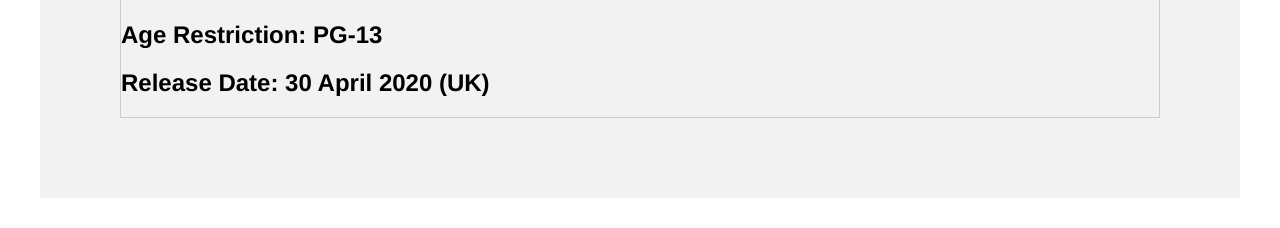
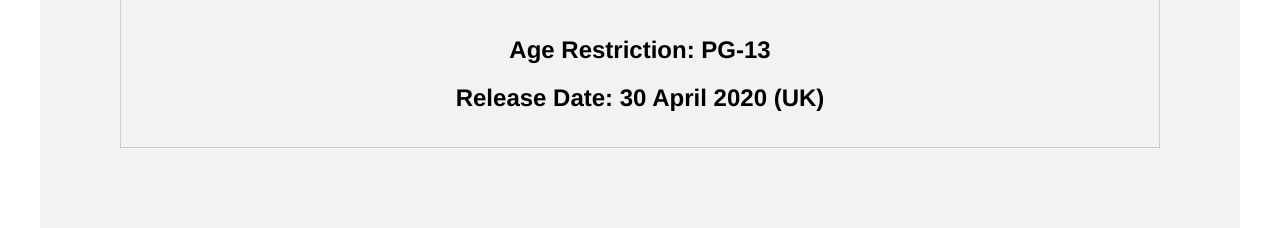
Before and after one commit to btmorite-ITvarsity/Module-2-Assessment-2-, a plain HTML site: page movie-6.html in a window 1280 px wide. Shown: the part 1774-2002 px from the top of the page. Before the commit the page ends 1972 px from the top, so only its background shows below. Drawn offline with Linux system fonts and the light colour scheme.

Commit message:
Update movie-6.html

```diff
--- a/movie-6.html
+++ b/movie-6.html
@@ -25,7 +25,7 @@
             <img src="images/movie62.jpg" alt="">
             <img src="images/movie63.jpg" alt="">
         </div>
-        <div class="ageRes">
+        <div class="desc2">
           <strong><h2>Age Restriction: PG-13</h2></strong>
           <strong><h2>Release Date: 30 April 2020 (UK)</h2></strong>
 
```
